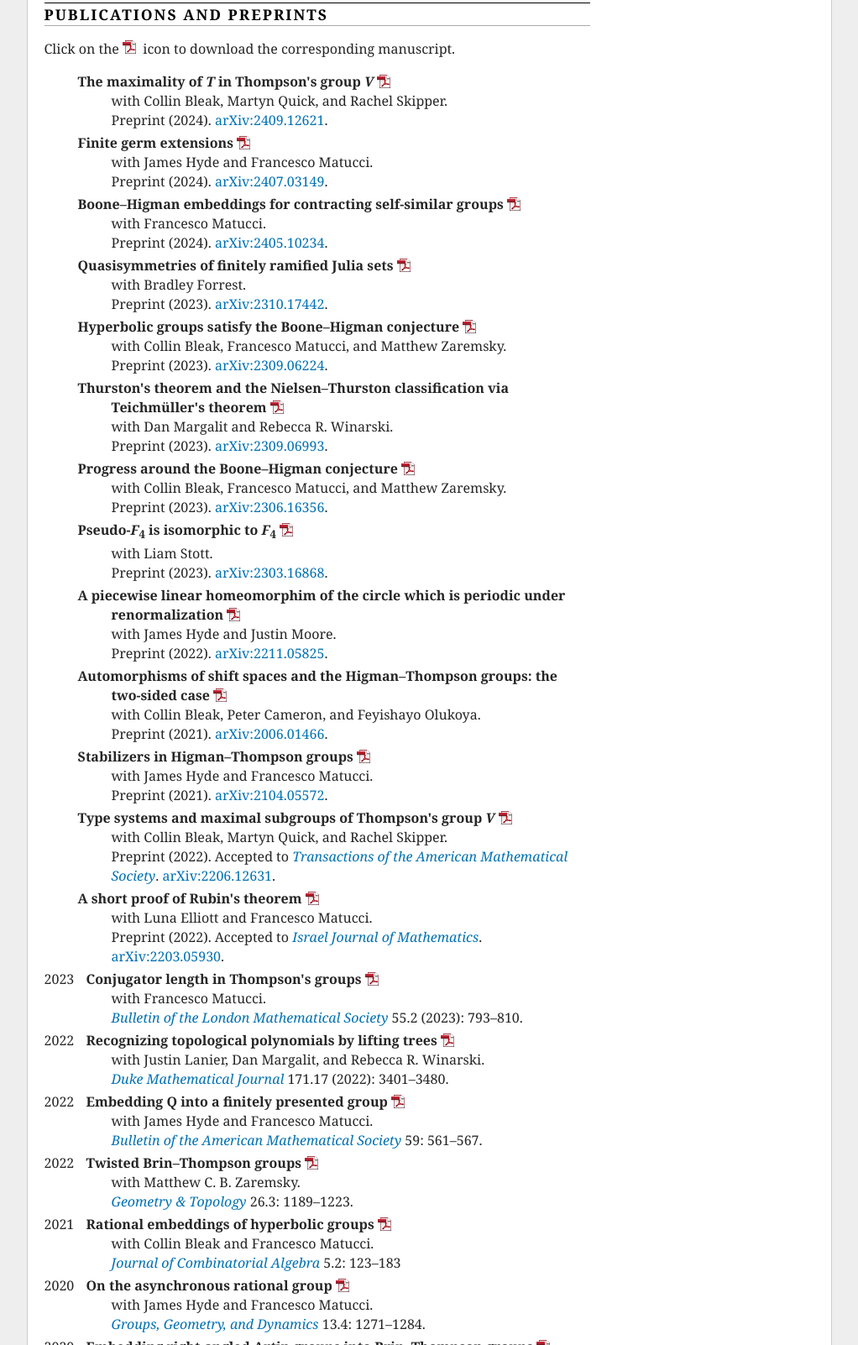
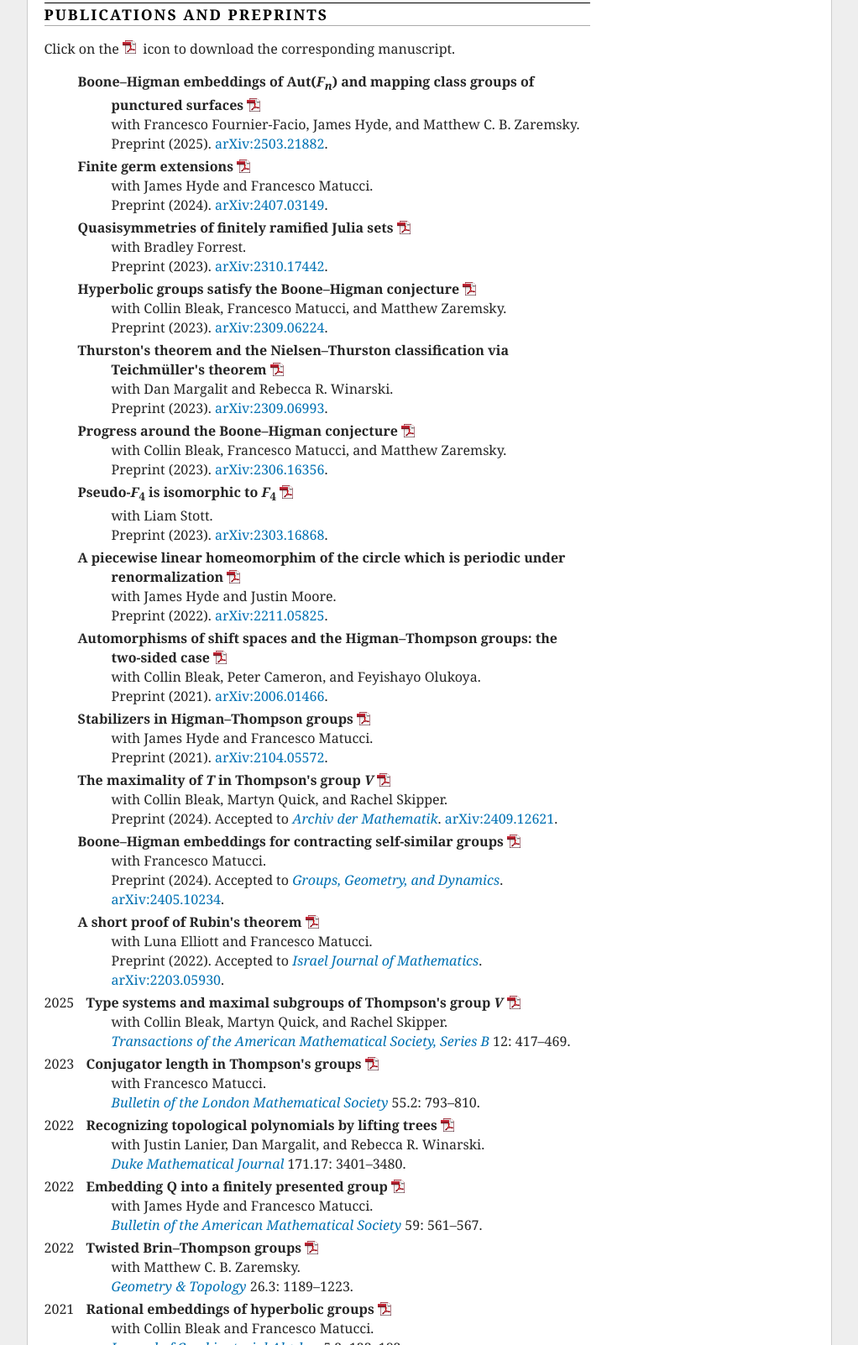
Before and after one commit to jimbelk/web, a plain HTML site: page CVMain.htm in a window 1280 px wide. Shown: the part 1336-2938 px from the top of the page at 84% size, without its empty margins (129-1151 px from the left). Drawn offline with nearby package versions, Linux system fonts and the light colour scheme; some packages are replaced by stand-ins of ours.

Commit message:
Updated publications

```diff
--- a/CVMain.htm
+++ b/CVMain.htm
@@ -210,14 +210,10 @@ Fall&nbsp;2008&nbsp;&ndash; Spring 2010</p>
 <dl>
 
 <dt></dt>
-<dd><b>The maximality of <i>T</i> in Thompson's group <i>V</i></b> <a href="https://arxiv.org/pdf/2409.12621" target="_blank"><img src="pdficon_small.png" style="vertical-align: -2px"/></a><br>with Collin Bleak, Martyn Quick, and Rachel Skipper.<br>Preprint (2024). <a href="https://arxiv.org/abs/2409.12621">arXiv:2409.12621</a>.</dd>
-
+<dd><b>Boone&ndash;Higman embeddings of Aut(<i>F<sub>n</sub></i>) and mapping class groups of punctured surfaces</b> <a href="https://arxiv.org/pdf/2503.21882" target="_blank"><img src="pdficon_small.png" style="vertical-align: -2px"/></a><br>with  Francesco Fournier-Facio, James Hyde, and Matthew C. B. Zaremsky.<br>Preprint (2025). <a href="https://arxiv.org/abs/2503.21882">arXiv:2503.21882</a>.</dd>
 
 <dt></dt>
 <dd><b>Finite germ extensions</b> <a href="https://arxiv.org/pdf/2407.03149" target="_blank"><img src="pdficon_small.png" style="vertical-align: -2px"/></a><br>with James Hyde and Francesco Matucci.<br>Preprint (2024). <a href="https://arxiv.org/abs/2407.03149">arXiv:2407.03149</a>.</dd>
-
-<dt></dt>
-<dd><b>Boone&ndash;Higman embeddings for contracting self-similar groups</b> <a href="https://arxiv.org/pdf/2405.10234" target="_blank"><img src="pdficon_small.png" style="vertical-align: -2px"/></a><br>with Francesco Matucci.<br>Preprint (2024). <a href="https://arxiv.org/abs/2405.10234">arXiv:2405.10234</a>.</dd>
 
 <dt></dt>
 <dd><b>Quasisymmetries of finitely ramified Julia sets</b> <a href="https://arxiv.org/pdf/2310.17442" target="_blank"><img src="pdficon_small.png" style="vertical-align: -2px"/></a><br>with Bradley Forrest.<br>Preprint (2023). <a href="https://arxiv.org/abs/2310.17442">arXiv:2310.17442</a>.</dd>
@@ -250,16 +246,23 @@ Fall&nbsp;2008&nbsp;&ndash; Spring 2010</p>
 <dd><b>Stabilizers in Higman&ndash;Thompson groups</b> <a href="https://arxiv.org/pdf/2104.05572" target="_blank"><img src="pdficon_small.png" style="vertical-align: -2px"/></a><br>with James Hyde and Francesco Matucci.<br>Preprint (2021). <a href="https://arxiv.org/abs/2104.05572">arXiv:2104.05572</a>.</dd>
 
 <dt></dt>
-<dd><b>Type systems and maximal subgroups of Thompson's group <i>V</i></b> <a href="https://arxiv.org/pdf/2206.12631" target="_blank"><img src="pdficon_small.png" style="vertical-align: -2px"/></a><br>with Collin Bleak, Martyn Quick, and Rachel Skipper.<br>Preprint (2022). Accepted to <a href="http://www.ams.org/publications/journals/journalsframework/tran"><i>Transactions of the American Mathematical Society</i></a>. <a href="https://arxiv.org/abs/2206.12631">arXiv:2206.12631</a>.</dd>
+<dd><b>The maximality of <i>T</i> in Thompson's group <i>V</i></b> <a href="https://arxiv.org/pdf/2409.12621" target="_blank"><img src="pdficon_small.png" style="vertical-align: -2px"/></a><br>with Collin Bleak, Martyn Quick, and Rachel Skipper.<br>Preprint (2024). Accepted to <a href="https://link.springer.com/journal/13"><i>Archiv der Mathematik</i></a>. <a href="https://arxiv.org/abs/2409.12621">arXiv:2409.12621</a>.</dd>
+
+
+<dt></dt>
+<dd><b>Boone&ndash;Higman embeddings for contracting self-similar groups</b> <a href="https://arxiv.org/pdf/2405.10234" target="_blank"><img src="pdficon_small.png" style="vertical-align: -2px"/></a><br>with Francesco Matucci.<br>Preprint (2024). Accepted to <a href="https://www.ems-ph.org/journals/journal.php?jrn=ggd"><i>Groups, Geometry, and Dynamics</i></a>. <a href="https://arxiv.org/abs/2405.10234">arXiv:2405.10234</a>.</dd>
 
 <dt></dt>
 <dd><b>A short proof of Rubin's theorem</b> <a href="https://arxiv.org/pdf/2203.05930" target="_blank"><img src="pdficon_small.png" style="vertical-align: -2px"/></a><br>with Luna Elliott and Francesco Matucci.<br>Preprint (2022). Accepted to <a href="https://www.springer.com/journal/11856"><i>Israel Journal of Mathematics</i></a>. <a href="https://arxiv.org/abs/2203.05930">arXiv:2203.05930</a>.</dd>
 
+<dt>2025</dt>
+<dd><b>Type systems and maximal subgroups of Thompson's group <i>V</i></b> <a href="https://arxiv.org/pdf/2206.12631" target="_blank"><img src="pdficon_small.png" style="vertical-align: -2px"/></a><br>with Collin Bleak, Martyn Quick, and Rachel Skipper.<br> <a href="http://www.ams.org/publications/journals/journalsframework/tran"><i>Transactions of the American Mathematical Society, Series&nbsp;B</i></a> 12: 417&ndash;469.
+
 <dt>2023</dt>
-<dd><b>Conjugator length in Thompson's groups</b> <a href="https://arxiv.org/pdf/2101.10316" target="_blank"><img src="pdficon_small.png" style="vertical-align: -2px"/></a><br>with Francesco Matucci.<br> <a href="https://www.lms.ac.uk/publications/blms"><i>Bulletin of the London Mathematical Society</i></a> 55.2 (2023): 793&ndash;810.
+<dd><b>Conjugator length in Thompson's groups</b> <a href="https://arxiv.org/pdf/2101.10316" target="_blank"><img src="pdficon_small.png" style="vertical-align: -2px"/></a><br>with Francesco Matucci.<br> <a href="https://www.lms.ac.uk/publications/blms"><i>Bulletin of the London Mathematical Society</i></a> 55.2: 793&ndash;810.
 
 <dt>2022</dt>
-<dd><b>Recognizing topological polynomials by lifting trees</b> <a href="https://arxiv.org/pdf/1906.07680.pdf" target="_blank"><img src="pdficon_small.png" style="vertical-align: -2px"/></a><br>with Justin Lanier, Dan Margalit, and Rebecca R. Winarski.<br><a href="https://www.dukeupress.edu/duke-mathematical-journal"><i>Duke Mathematical Journal</i></a> 171.17 (2022): 3401&ndash;3480.</dd>
+<dd><b>Recognizing topological polynomials by lifting trees</b> <a href="https://arxiv.org/pdf/1906.07680.pdf" target="_blank"><img src="pdficon_small.png" style="vertical-align: -2px"/></a><br>with Justin Lanier, Dan Margalit, and Rebecca R. Winarski.<br><a href="https://www.dukeupress.edu/duke-mathematical-journal"><i>Duke Mathematical Journal</i></a> 171.17: 3401&ndash;3480.</dd>
 
 <dt>2022</dt>
 <dd><b>Embedding Q into a finitely presented group</b> <a href="https://arxiv.org/pdf/2005.02036.pdf" target="_blank"><img src="pdficon_small.png" style="vertical-align: -2px"/></a><br>with James Hyde and Francesco Matucci.<br> <a href="https://www.ams.org/publications/journals/journalsframework/bull"><i>Bulletin of the American Mathematical Society</i></a> 59: 561&ndash;567.</dd>
```
Also changed, not shown: teaching.htm (+1 -1 lines).
